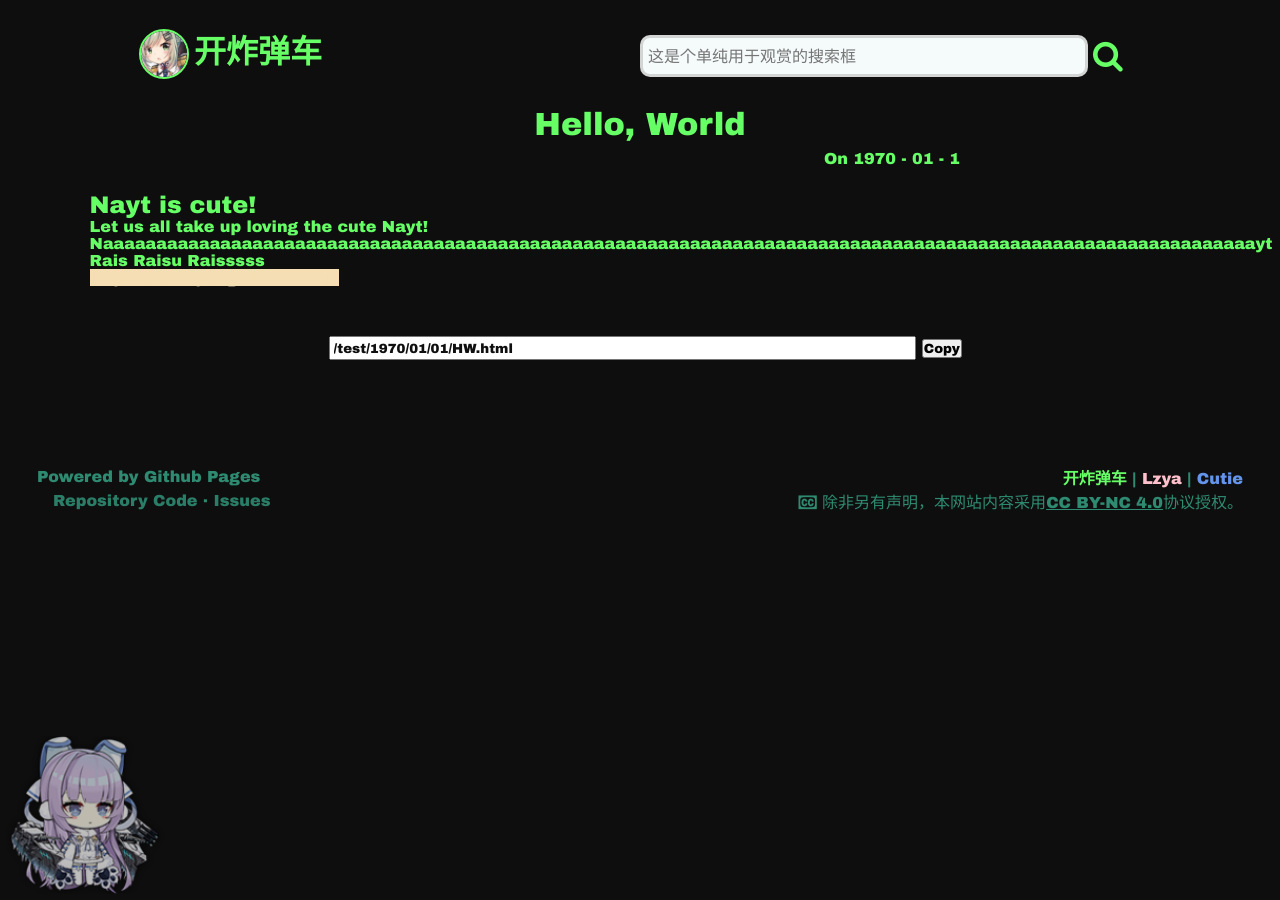
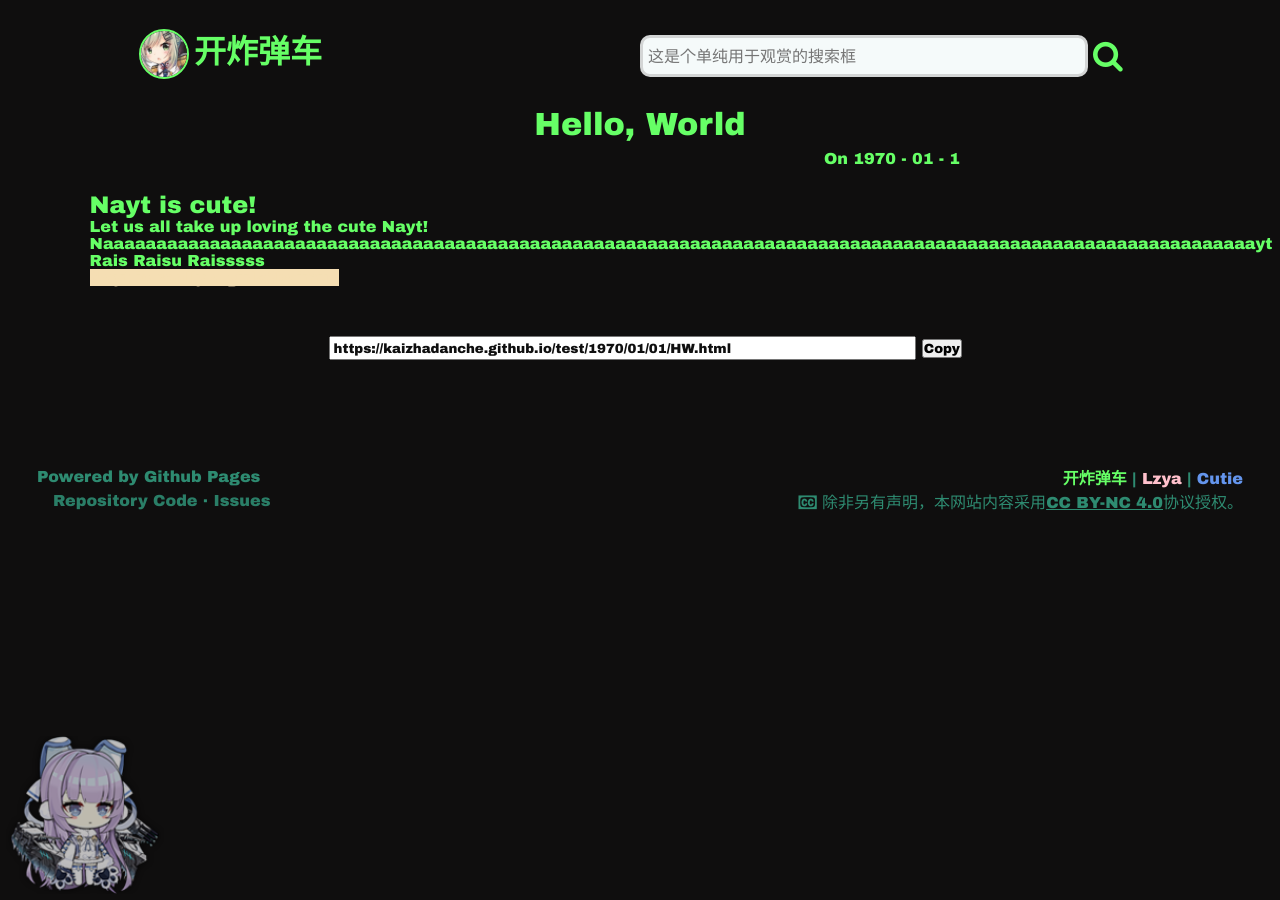
Before and after one commit to Kaizhadanche/kaizhadanche.github.io, a Jekyll site: the page built from _posts/1970-01-01-HW.md, in a window 1280 px wide. Built offline with Jekyll 4.4.1, drawn with Linux system fonts in a browser that asks for light colours; comment, search, counter and statistics services are not loaded.

Commit message:
Update post.html

```diff
--- a/_layouts/post.html
+++ b/_layouts/post.html
@@ -39,7 +39,7 @@
 				{{ content }}
 			</div>
 			<div class="href">
-				<input type="text" value="{{ page.url | relative_url }}" class="href-url" />
+				<input type="text" value="https://kaizhadanche.github.io{{ page.url | relative_url }}" class="href-url" />
 				<button class="href-button" data-clipboard-target=".href-url">Copy</button>
 			</div>
 			<div class="comment">
```
